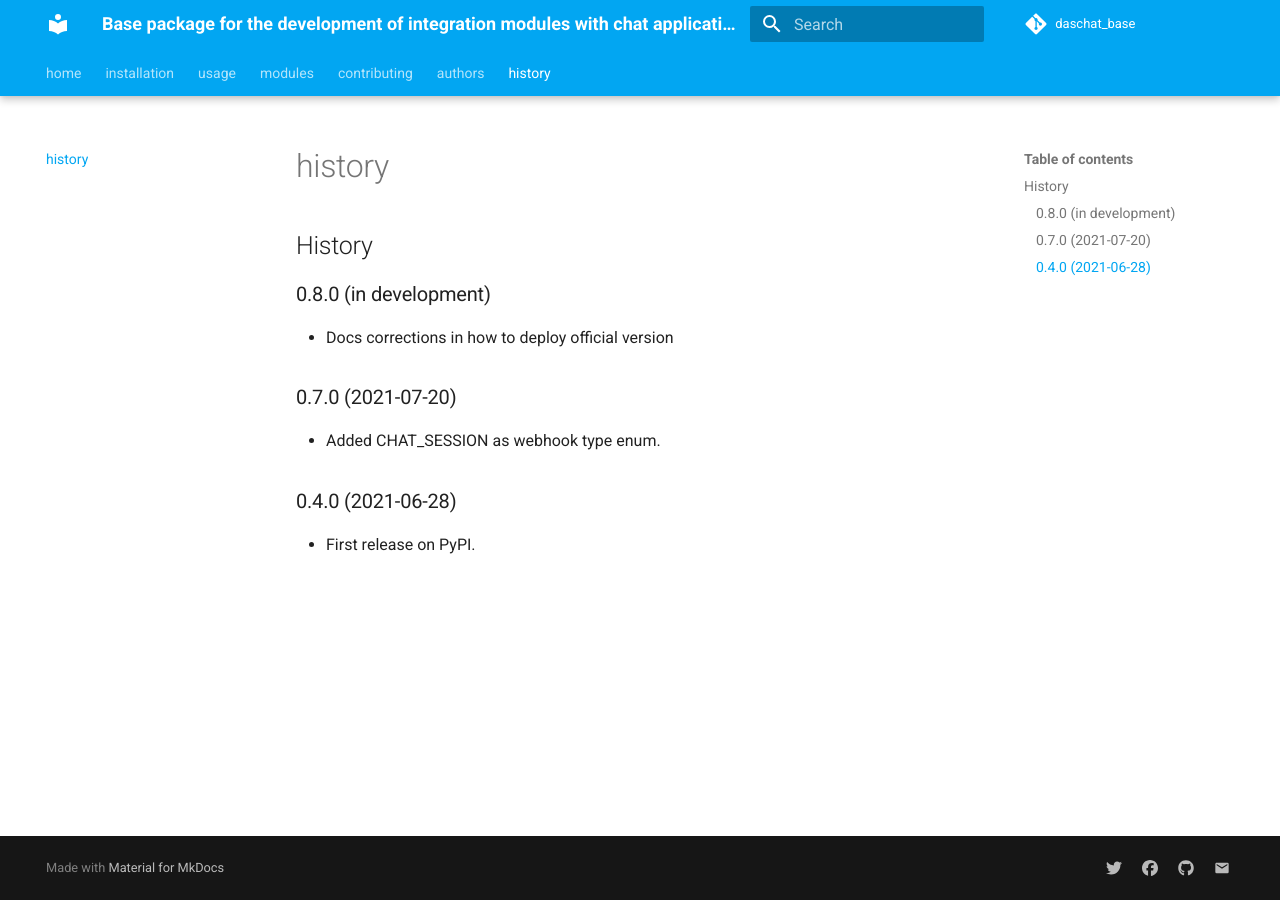
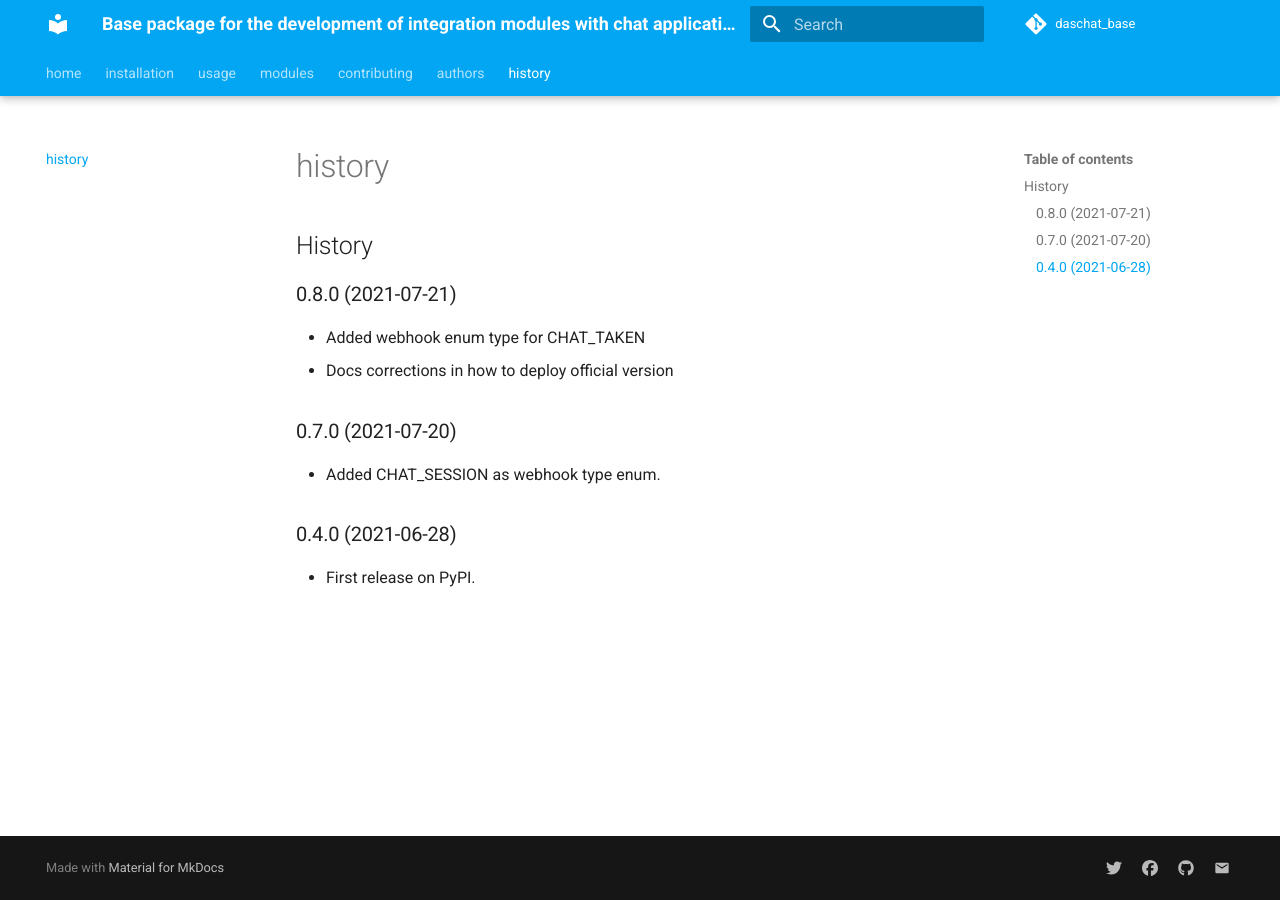
Before and after one commit to daschat-io/daschat_base, an MkDocs documentation site: the page built from docs/history.md, in a window 1280 px wide. Built offline with MkDocs 1.6.1 and Material for MkDocs 9.7.7, drawn with Linux system fonts in a browser that asks for light colours; comment, search, counter and statistics services are not loaded.

Commit message:
Version 0.8.0

```diff
--- a/HISTORY.md
+++ b/HISTORY.md
@@ -1,7 +1,8 @@
 # History
 
-## 0.8.0 (in development)
+## 0.8.0 (2021-07-21)
 
+* Added webhook enum type for CHAT_TAKEN
 * Docs corrections in how to deploy official version
 
 ## 0.7.0 (2021-07-20)
```
